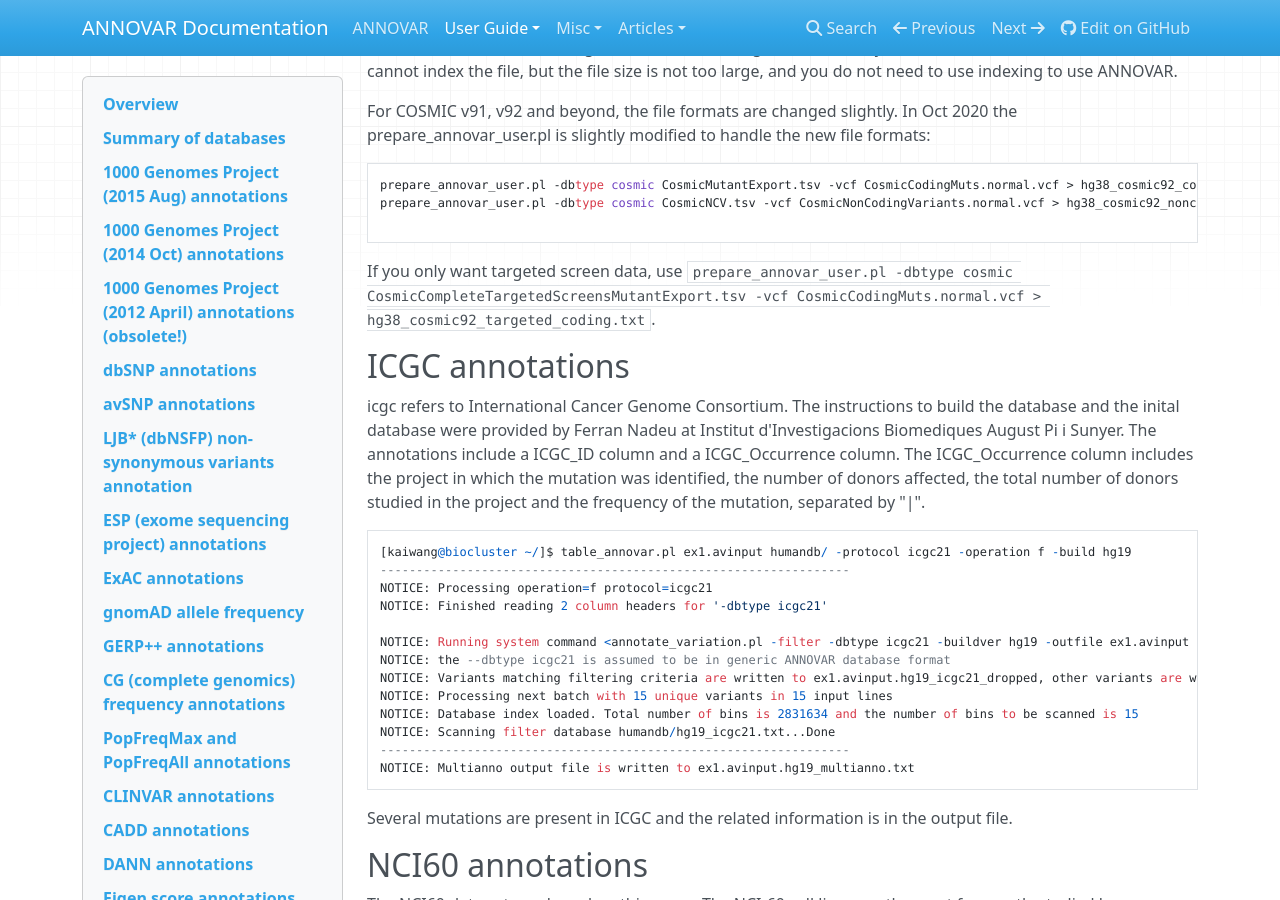
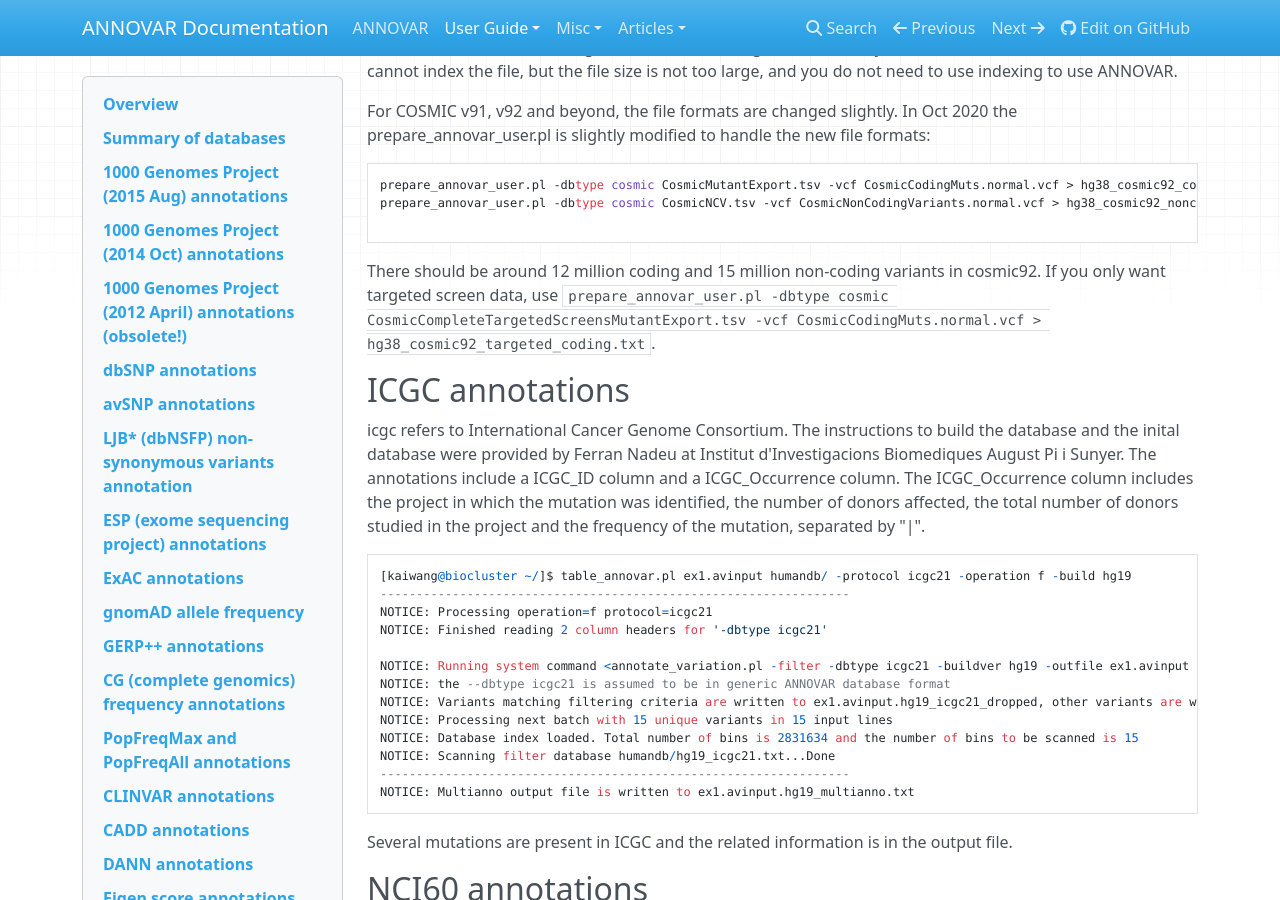
Before and after one commit to WGLab/doc-ANNOVAR, an MkDocs documentation site: the page built from docs/user-guide/filter.md, in a window 1280 px wide and 900 px high, scrolled down 27920 px. Built offline with MkDocs 1.6.1, drawn with Linux system fonts in a browser that asks for light colours; nearby versions of some CDN libraries; comment, search, counter and statistics services are not loaded; old or Windows-style settings are respelled for this version of MkDocs.

Commit message:
Update filter.md

````diff
--- a/docs/user-guide/filter.md
+++ b/docs/user-guide/filter.md
@@ -1146,7 +1146,7 @@ prepare_annovar_user.pl -dbtype cosmic CosmicNCV.tsv -vcf CosmicNonCodingVariant
 
 ```
 
-If you only want targeted screen data, use `prepare_annovar_user.pl -dbtype cosmic CosmicCompleteTargetedScreensMutantExport.tsv -vcf CosmicCodingMuts.normal.vcf > hg38_cosmic92_targeted_coding.txt`.
+There should be around 12 million coding and 15 million non-coding variants in cosmic92. If you only want targeted screen data, use `prepare_annovar_user.pl -dbtype cosmic CosmicCompleteTargetedScreensMutantExport.tsv -vcf CosmicCodingMuts.normal.vcf > hg38_cosmic92_targeted_coding.txt`.
 
 ## ICGC annotations
 
````
